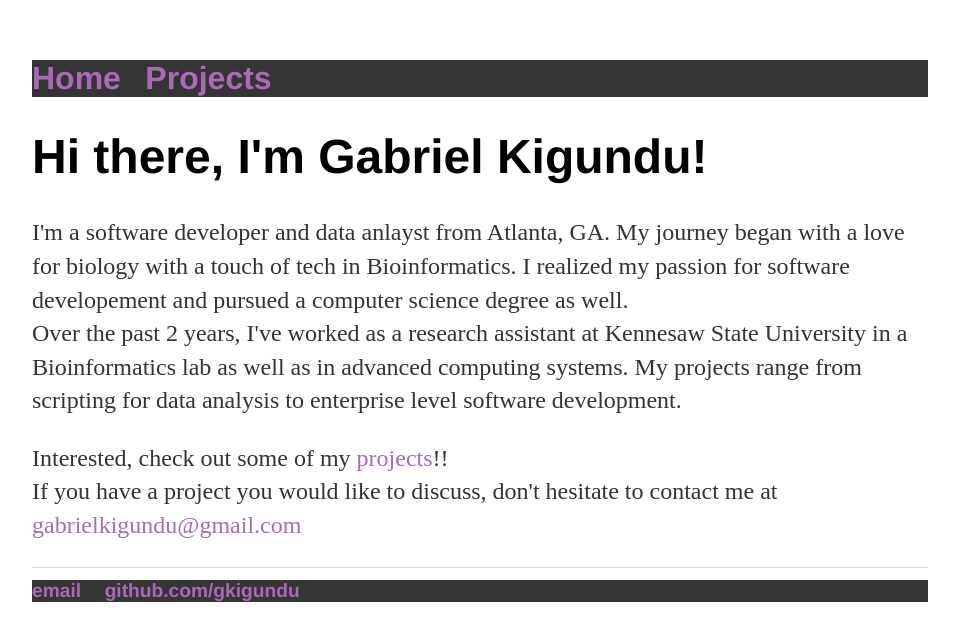
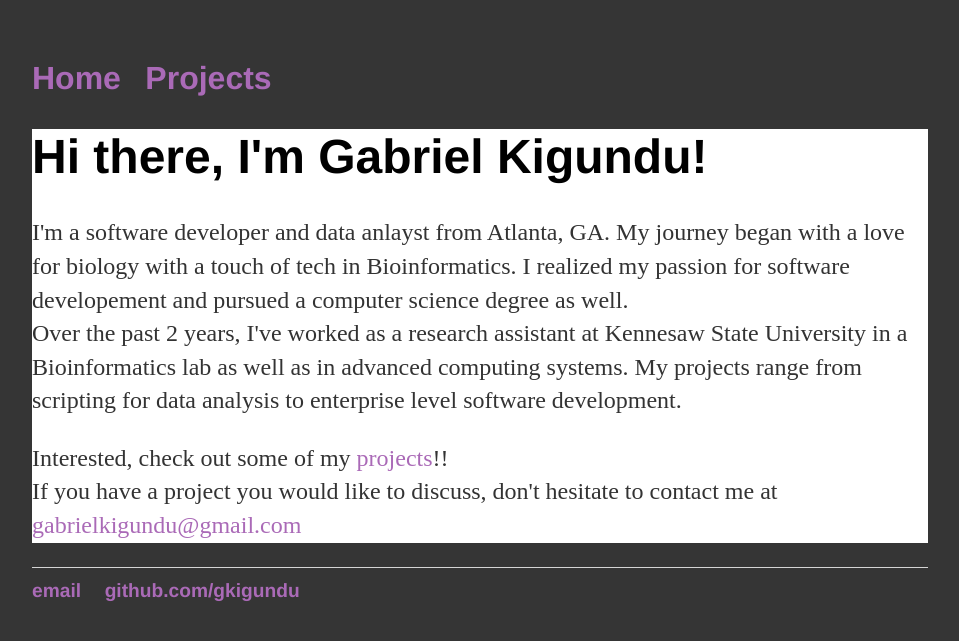
Before and after one commit to gkigundu/gkigundu.github.io, a Jekyll site: the page built from index.html, in a window 1280 px wide. Shown: the top 641 px of the page, without its empty margins (160-1119 px from the left). Built offline with Jekyll 4.4.1, drawn with Linux system fonts in a browser that asks for light colours.

Commit message:
Update main.css

```diff
--- a/css/main.css
+++ b/css/main.css
@@ -1,13 +1,16 @@
 body {
     margin: 60px auto;
     width: 70%;
+    background-color: #353535;
+}
+.container {
+    background-color: white;
 }
 nav ul, footer ul {
     font-family:'Helvetica', 'Arial', 'Sans-Serif';
     padding: 0px;
     list-style: none;
     font-weight: bold;
-    background-color: #353535;
 }
 nav ul li, footer ul li {
     display: inline;
```
